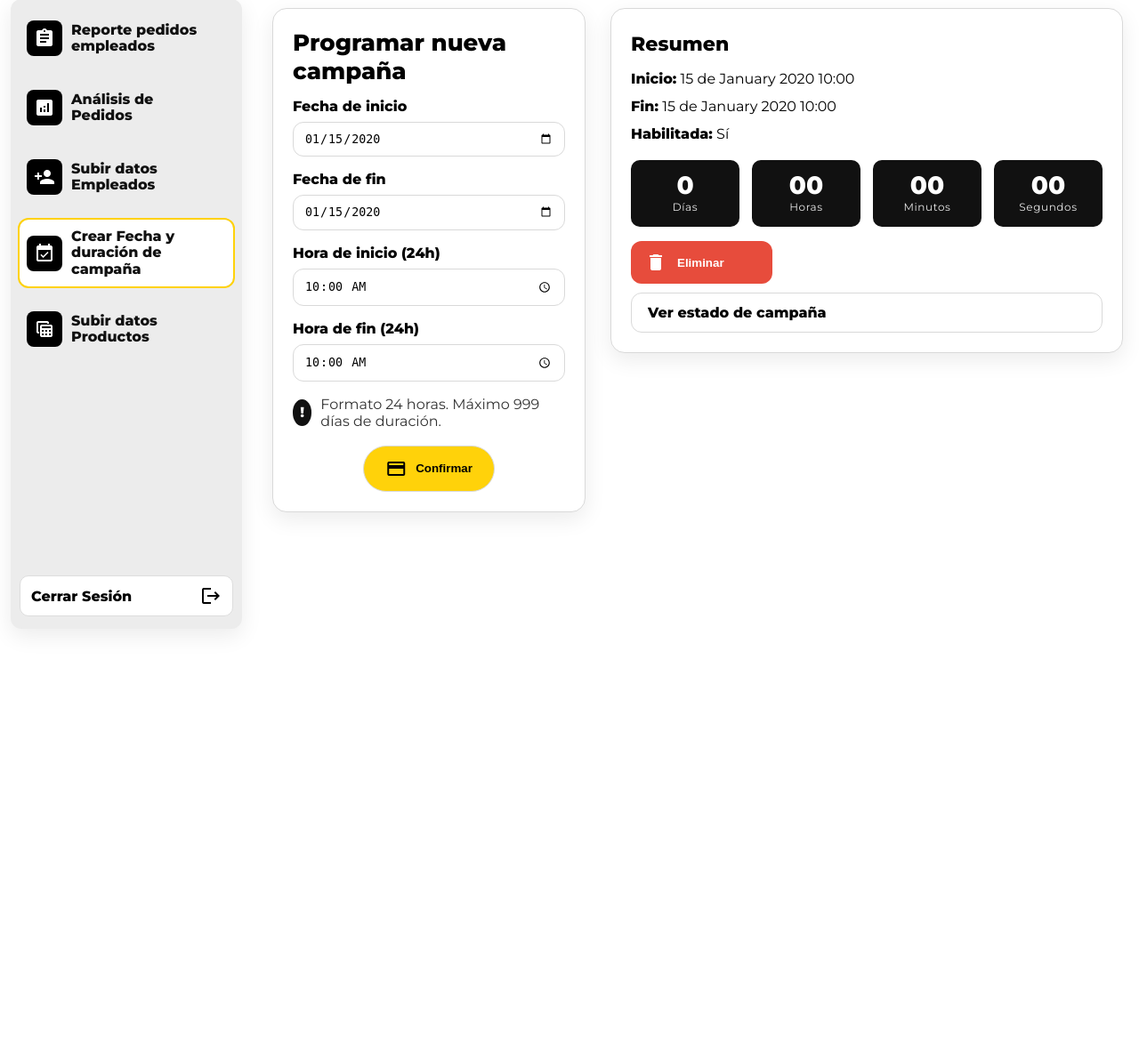
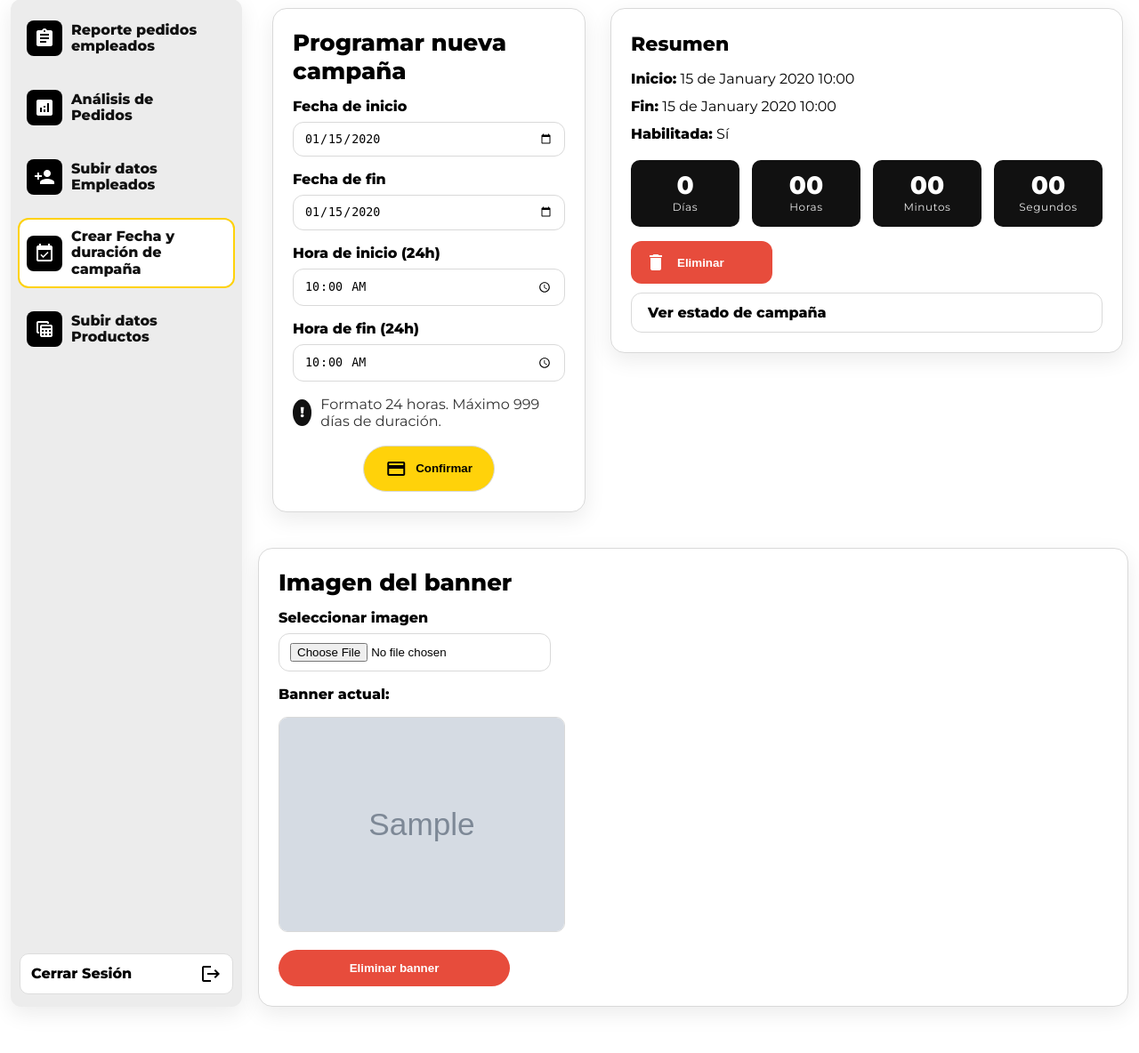
Before and after one commit to Marianavc02/Proyecto2, a Django app: page /administrador/fechas/ in a window 1280 px wide. Shown: the part 170-1354 px from the top of the page at 89% size. Before the commit the page ends 880 px from the top, so only its background shows below. Run offline with Django 5.2, Linux system fonts and the light colour scheme; a user stored in the database is signed in; tables that the repository leaves empty hold one stand-in row (values such as "Sample post"); grey boxes marked "Sample" are stand-in pictures; some libraries are stand-ins or nearby versions.

Commit message:
feat: RF_29 - Acceso restringido según disponibilidad programada (middleware y banner funcional)

```diff
--- a/SBDToolBox/settings.py
+++ b/SBDToolBox/settings.py
@@ -144,6 +144,7 @@ MIDDLEWARE = [
     "django.contrib.messages.middleware.MessageMiddleware",
     "django.middleware.clickjacking.XFrameOptionsMiddleware",
     "allauth.account.middleware.AccountMiddleware",
+    "SBDToolBox.middleware.CampaniaMiddleware",
 ]
 
 ROOT_URLCONF = "SBDToolBox.urls"
@@ -220,6 +221,9 @@ STATICFILES_DIRS = [os.path.join(BASE_DIR, "static")]
 DEFAULT_AUTO_FIELD = "django.db.models.BigAutoField"
 GROQ_API_KEY = config("GROQ_API_KEY", default="")
 
+MEDIA_URL = "/media/"
+MEDIA_ROOT = os.path.join(BASE_DIR, "media")
+
 # Política interna: exigir que el email exista en Empleado para permitir login.
 # En desarrollo puedes poner False para no bloquear mientras pruebas OAuth.
 SBD_REQUIRE_EMPLEADO = False
--- a/SBDToolBox/urls.py
+++ b/SBDToolBox/urls.py
@@ -1,20 +1,3 @@
-"""
-URL configuration for sbd_toolbox project.
-
-The `urlpatterns` list routes URLs to views. For more information please see:
-    https://docs.djangoproject.com/en/5.2/topics/http/urls/
-Examples:
-Function views
-    1. Add an import:  from my_app import views
-    2. Add a URL to urlpatterns:  path('', views.home, name='home')
-Class-based views
-    1. Add an import:  from other_app.views import Home
-    2. Add a URL to urlpatterns:  path('', Home.as_view(), name='home')
-Including another URLconf
-    1. Import the include() function: from django.urls import include, path
-    2. Add a URL to urlpatterns:  path('blog/', include('blog.urls'))
-"""
-
 from django.conf import settings
 from django.conf.urls.static import static
 from django.contrib import admin
@@ -30,4 +13,7 @@ urlpatterns = [
     path("administrador/", include("administrador.urls")),
     path("accounts/", include("allauth.urls")),
     path("", include("users.urls")),
-] + static(settings.MEDIA_URL, document_root=settings.MEDIA_ROOT)
+]
+
+if settings.DEBUG:
+    urlpatterns += static(settings.MEDIA_URL, document_root=settings.MEDIA_ROOT)
--- a/administrador/forms.py
+++ b/administrador/forms.py
@@ -7,28 +7,34 @@ from .models import CampaniaConfig
 
 
 class CampaniaForm(forms.Form):
-    fecha_inicio = forms.DateField(label="Fecha de inicio", widget=forms.DateInput(attrs={"type": "date"}))
+    fecha_inicio = forms.DateField(
+        label="Fecha de inicio",
+        widget=forms.DateInput(attrs={"type": "date"}),
+    )
     hora_inicio = forms.TimeField(
-        label="Hora de inicio (24h)", widget=forms.TimeInput(attrs={"type": "time"}), initial=time(8, 0)
+        label="Hora de inicio (24h)",
+        widget=forms.TimeInput(attrs={"type": "time"}),
+        initial=time(8, 0),
     )
-    fecha_fin = forms.DateField(label="Fecha de fin", widget=forms.DateInput(attrs={"type": "date"}))
+    fecha_fin = forms.DateField(
+        label="Fecha de fin",
+        widget=forms.DateInput(attrs={"type": "date"}),
+    )
     hora_fin = forms.TimeField(
-        label="Hora de fin (24h)", widget=forms.TimeInput(attrs={"type": "time"}), initial=time(20, 30)
+        label="Hora de fin (24h)",
+        widget=forms.TimeInput(attrs={"type": "time"}),
+        initial=time(20, 30),
     )
+    banner = forms.ImageField(label="Banner (opcional)", required=False)
 
     def __init__(self, *args, instance: CampaniaConfig | None = None, **kwargs):
         super().__init__(*args, **kwargs)
         self.instance = instance
 
-        # 👉 Aplica clase y ancho a los widgets (ya no usamos filtros en el template)
-        for name in ["fecha_inicio", "fecha_fin", "hora_inicio", "hora_fin"]:
-            self.fields[name].widget.attrs.update(
-                {
-                    "class": "input-sm",
-                }
-            )
+        for name in ["fecha_inicio", "fecha_fin", "hora_inicio", "hora_fin", "banner"]:
+            if name in self.fields:
+                self.fields[name].widget.attrs.update({"class": "input-sm"})
 
-        # precargar valores si hay instancia
         if instance and not self.is_bound:
             tz = timezone.get_current_timezone()
             ini = timezone.localtime(instance.inicio, tz)
@@ -49,7 +55,6 @@ class CampaniaForm(forms.Form):
 
         ini = datetime.combine(fi, hi)
         fin = datetime.combine(ff, hf)
-
         if fin <= ini:
             raise forms.ValidationError("La fecha/hora de fin debe ser posterior a la de inicio.")
 
@@ -57,7 +62,6 @@ class CampaniaForm(forms.Form):
         if delta.days > 999:
             raise forms.ValidationError("La campaña no puede exceder 999 días.")
 
-        # límites de reloj
         for t, nombre in [(hi, "inicio"), (hf, "fin")]:
             if not (0 <= t.hour <= 23):
                 raise forms.ValidationError(f"La hora de {nombre} debe estar entre 0 y 23.")
@@ -71,12 +75,18 @@ class CampaniaForm(forms.Form):
         cleaned["fin_dt"] = timezone.make_aware(fin, tz)
         return cleaned
 
-    def save(self, commit=True):
+    def save(self, commit: bool = True) -> CampaniaConfig:
         if not self.instance:
             self.instance = CampaniaConfig()
         self.instance.inicio = self.cleaned_data["inicio_dt"]
         self.instance.fin = self.cleaned_data["fin_dt"]
         self.instance.habilitada = True
+
+        # Si el admin sube una imagen, la guardamos
+        banner = self.cleaned_data.get("banner")
+        if banner is not None:
+            self.instance.banner = banner
+
         if commit:
             self.instance.save()
         return self.instance
--- a/administrador/models.py
+++ b/administrador/models.py
@@ -9,7 +9,17 @@ class CampaniaConfig(models.Model):
 
     inicio = models.DateTimeField(help_text="Fecha y hora de inicio (UTC por defecto si USE_TZ=True)")
     fin = models.DateTimeField(help_text="Fecha y hora de fin (debe ser posterior a inicio)")
-    habilitada = models.BooleanField(default=True, help_text="Permite desactivar la ventana temporal sin borrar fechas")
+    habilitada = models.BooleanField(
+        default=True,
+        help_text="Permite desactivar la ventana temporal sin borrar fechas",
+    )
+
+    banner = models.ImageField(
+        upload_to="banners/",
+        blank=True,
+        null=True,
+        help_text="Imagen para mostrar cuando la aplicación no esté disponible",
+    )
 
     actualizado = models.DateTimeField(auto_now=True)
 
--- a/administrador/templates/administrador/programar_fechas.html
+++ b/administrador/templates/administrador/programar_fechas.html
@@ -78,7 +78,8 @@
   <section class="ad-card">
     <h1 class="ad-title">Programar nueva campaña</h1>
 
-    <form method="post" class="ad-form" id="form-campania">
+    <!-- 🔹 agregado enctype para permitir subir imagen -->
+    <form method="post" class="ad-form" id="form-campania" enctype="multipart/form-data">
       {% csrf_token %}
 
       <div class="field">
@@ -100,6 +101,8 @@
         <label>Hora de fin (24h)</label>
         {{ form.hora_fin }}
       </div>
+
+
 
       <div class="help">
         <span class="bang">!</span>
@@ -157,6 +160,54 @@
 
 </div>
 
+<!--  CARD SEPARADA SOLO PARA EL BANNER -->
+<section class="ad-card" style="grid-column: span 2;">
+  <h2 class="ad-title">Imagen del banner</h2>
+
+  <!-- Formulario para subir o eliminar banner -->
+  <form method="post" enctype="multipart/form-data">
+    {% csrf_token %}
+    <div class="field">
+      <label for="banner">Seleccionar imagen</label>
+      <input type="file" name="banner" id="banner" accept="image/*" class="input-sm">
+    </div>
+
+    {% if cfg.banner %}
+      <!-- Si hay banner guardado -->
+      <div style="margin-top:10px;">
+        <p><strong>Banner actual:</strong></p>
+        <img src="{{ cfg.banner.url }}" alt="Banner actual"
+             style="max-width:320px;border-radius:10px;border:1px solid var(--sbd-gray);">
+      </div>
+
+      <!-- Botón de eliminar rojo -->
+      <div style="margin-top: 16px; display: flex; flex-direction: column; gap: 10px; max-width: 260px;">
+        <button type="submit" name="eliminar_banner"
+                style="background: #e74c3c; color: #fff; font-weight: 800; border: none; border-radius: 1000px; padding: 13px 24px; cursor: pointer;"
+                onclick="return confirm('¿Eliminar banner actual y volver al logo por defecto?')">
+          Eliminar banner
+        </button>
+      </div>
+
+    {% else %}
+      <!-- Si NO hay banner -->
+      <div style="margin-top:10px;">
+        <p><strong>Sin banner:</strong> se mostrará el logo por defecto.</p>
+      </div>
+
+      <!-- Botón de guardar amarillo -->
+      <div style="margin-top: 16px; display: flex; flex-direction: column; gap: 10px; max-width: 260px;">
+        <button type="submit" name="guardar_banner"
+                class="btn btn-primary"
+                style="background: var(--sbd-yellow); color: #000; font-weight: 800; border: none; border-radius: 1000px; padding: 13px 24px; cursor: pointer;">
+          Guardar banner
+        </button>
+      </div>
+    {% endif %}
+  </form>
+</section>
+
+
 <script>
   // === Countdown (máx 999 días, 0–23 h, 0–59 m/s) ===
   (function(){
--- a/administrador/views.py
+++ b/administrador/views.py
@@ -36,21 +36,47 @@ def programar_fechas(request):
     cfg = obtener_config()
 
     if request.method == "POST":
-        # Acción: eliminar (deja todo en “no programado” y contador en 0)
+
+        # Acción: eliminar campaña completa
         if "eliminar" in request.POST:
             ahora = timezone.now()
             cfg.inicio = ahora
             cfg.fin = ahora
             cfg.habilitada = False
+            cfg.banner = None
             cfg.save()
             messages.success(request, "Campaña eliminada. No hay campaña programada.")
             return redirect("administrador:programar_fechas")
-        # Acción: confirmar (guardar fechas)
-        form = CampaniaForm(request.POST, instance=cfg)
+
+        # Acción: guardar banner
+        if "guardar_banner" in request.POST:
+            banner = request.FILES.get("banner")
+            if banner:
+                cfg.banner = banner
+                cfg.save()
+                messages.success(request, "Banner actualizado correctamente.")
+            else:
+                messages.warning(request, "No seleccionaste ninguna imagen.")
+            return redirect("administrador:programar_fechas")
+
+        # Acción: eliminar solo el banner
+        if "eliminar_banner" in request.POST:
+            if cfg.banner:
+                cfg.banner.delete(save=False)
+                cfg.banner = None
+                cfg.save()
+                messages.success(request, "Banner eliminado. Se mostrará el logo por defecto.")
+            else:
+                messages.warning(request, "No hay ningún banner para eliminar.")
+            return redirect("administrador:programar_fechas")
+
+        # Acción: guardar fechas de campaña
+        form = CampaniaForm(request.POST, request.FILES, instance=cfg)
         if form.is_valid():
             form.save()
-            messages.success(request, "¡Fechas de campaña guardadas!")
+            messages.success(request, "¡Fechas de campaña guardadas correctamente!")
             return redirect("administrador:programar_fechas")
+
     else:
         form = CampaniaForm(instance=cfg)
 
```
Also changed, not shown: SBDToolBox/middleware.py (added, +62 -0 lines), templates/pagina_no_disponible.html (added, +70 -0 lines).
